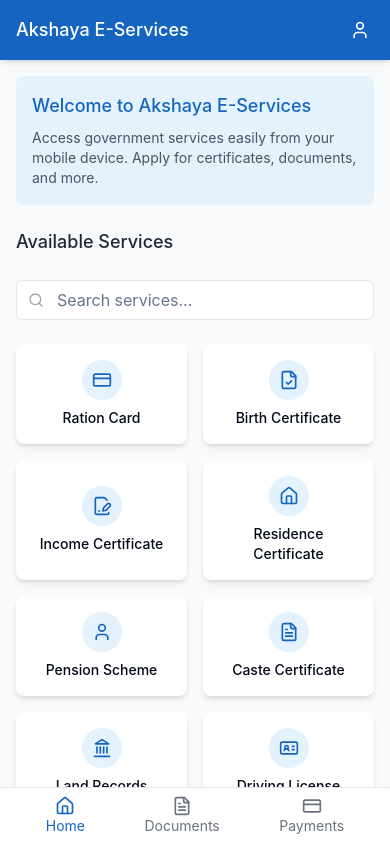
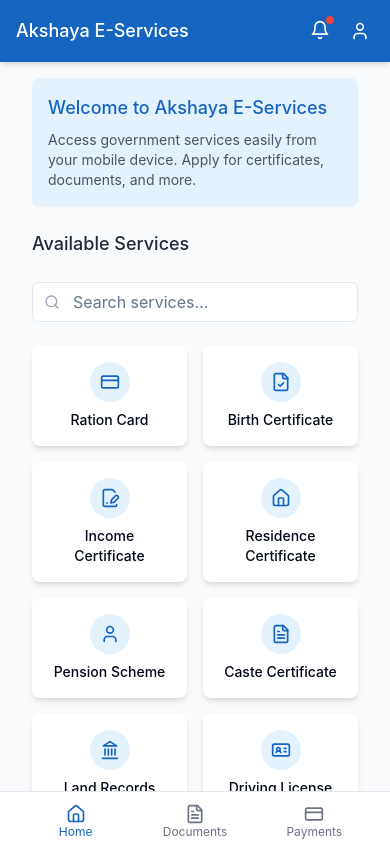
Before and after one commit to itsmeharryjk/akshaya-service-hub-75, a React (Vite) app: page / in a window 390 px wide. Built offline with nearby package versions, Linux system fonts and the light colour scheme.

Commit message:
Add notification bell icon and alerts
Implement notification bell icon and alerts for mobile app, including service status updates and government notifications.

```diff
--- a/src/App.tsx
+++ b/src/App.tsx
@@ -42,6 +42,20 @@ const App = () => {
         }
       };
     }
+
+    // Add viewport meta tag for mobile
+    const updateViewportMeta = () => {
+      let viewportMeta = document.querySelector('meta[name="viewport"]');
+      if (!viewportMeta) {
+        viewportMeta = document.createElement('meta');
+        viewportMeta.name = 'viewport';
+        document.head.appendChild(viewportMeta);
+      }
+      viewportMeta.setAttribute('content',
+        'width=device-width, initial-scale=1.0, maximum-scale=1.0, user-scalable=no, viewport-fit=cover');
+    };
+
+    updateViewportMeta();
   }, []);
 
   return (
--- a/src/components/Layout.tsx
+++ b/src/components/Layout.tsx
@@ -1,6 +1,6 @@
 
-import React from "react";
-import { Home, FileText, CreditCard, User, ChevronLeft } from "lucide-react";
+import React, { useState } from "react";
+import { Home, FileText, CreditCard, User, ChevronLeft, Bell } from "lucide-react";
 import { useLocation, Link, useNavigate } from "react-router-dom";
 import { cn } from "@/lib/utils";
 import { useAuth } from "@/context/AuthContext";
@@ -25,6 +25,7 @@ const Layout: React.FC<LayoutProps> = ({
   const location = useLocation();
   const navigate = useNavigate();
   const { isAuthenticated } = useAuth();
+  const [showNotifications, setShowNotifications] = useState(false);
 
   const isActive = (path: string) => {
     if (path === '/') {
@@ -49,6 +50,16 @@ const Layout: React.FC<LayoutProps> = ({
     }
   };
 
+  const toggleNotifications = () => {
+    setShowNotifications(!showNotifications);
+  };
+
+  // Mock notifications for demonstration
+  const notifications = [
+    { id: 1, title: "Income Certificate", message: "Your application is pending verification.", time: "2h ago" },
+    { id: 2, title: "Govt. Alert", message: "New Aadhaar verification deadline extended.", time: "1d ago" },
+  ];
+
   return (
     <div className="min-h-screen flex flex-col bg-gray-50">
       {/* Header */}
@@ -66,7 +77,45 @@ const Layout: React.FC<LayoutProps> = ({
             )}
             <h1 className="text-lg font-medium">{title || "Akshaya E-Services"}</h1>
           </div>
-          <div className="flex items-center">
+          <div className="flex items-center space-x-3">
+            <div className="relative">
+              <button
+                className="p-1 relative"
+                onClick={toggleNotifications}
+                aria-label="Notifications"
+              >
+                <Bell size={20} />
+                {notifications.length > 0 && (
+                  <span className="absolute top-0 right-0 h-2 w-2 rounded-full bg-red-500"></span>
+                )}
+              </button>
+
+              {/* Notification dropdown */}
+              {showNotifications && (
+                <div className="absolute right-0 mt-2 w-72 bg-white rounded-md shadow-lg overflow-hidden z-20">
+                  <div className="py-2">
+                    <div className="bg-akshaya-light p-3">
+                      <p className="text-sm text-gray-700">Stay updated with important alerts about your applications and government announcements</p>
+                    </div>
+                    {notifications.length > 0 ? (
+                      <>
+                        {notifications.map((notification) => (
+                          <div key={notification.id} className="px-4 py-3 border-b border-gray-100 hover:bg-gray-50">
+                            <div className="flex justify-between">
+                              <p className="text-sm font-medium text-gray-900">{notification.title}</p>
+                              <p className="text-xs text-gray-500">{notification.time}</p>
+                            </div>
+                            <p className="text-sm text-gray-500 mt-1">{notification.message}</p>
+                          </div>
+                        ))}
+                      </>
+                    ) : (
+                      <div className="px-4 py-3 text-sm text-gray-500">No new notifications</div>
+                    )}
+                  </div>
+                </div>
+              )}
+            </div>
             <button
               className="p-1"
               onClick={handleUserIconClick}
--- a/src/index.css
+++ b/src/index.css
@@ -48,11 +48,23 @@
     margin: 0;
     padding: 0;
     overflow-x: hidden;
+    -webkit-tap-highlight-color: transparent;
   }
 
   body {
     @apply bg-background text-foreground;
     font-family: 'Inter', -apple-system, BlinkMacSystemFont, 'Segoe UI', Roboto, sans-serif;
+    touch-action: manipulation;
+  }
+
+  /* Disable pull-to-refresh on mobile */
+  html {
+    overscroll-behavior-y: contain;
+  }
+
+  /* Remove outline on mobile taps */
+  a, button {
+    -webkit-tap-highlight-color: transparent;
   }
 }
 
@@ -62,18 +74,28 @@
   }
 
   .page-container {
-    @apply flex flex-col h-full w-full max-w-lg mx-auto pb-20;
+    @apply flex flex-col h-full w-full max-w-lg mx-auto pb-20 px-4;
   }
 
   .mobile-bottom-nav {
-    @apply fixed bottom-0 left-0 right-0 bg-white border-t border-gray-200 flex justify-around items-center py-2 px-4 z-10;
+    @apply fixed bottom-0 left-0 right-0 bg-white border-t border-gray-200 flex justify-around items-center py-2 px-4 z-10 safe-bottom;
   }
 
   .nav-item {
-    @apply flex flex-col items-center justify-center text-sm text-gray-500;
+    @apply flex flex-col items-center justify-center text-xs text-gray-500 pt-1 pb-1 w-full;
   }
 
   .nav-item.active {
     @apply text-akshaya-primary;
   }
+
+  /* Add safe area insets for mobile devices */
+  .safe-bottom {
+    padding-bottom: env(safe-area-inset-bottom, 0.5rem);
+  }
+
+  /* Improve touch targets for mobile */
+  .touch-target {
+    @apply min-h-[44px] min-w-[44px];
+  }
 }
```
